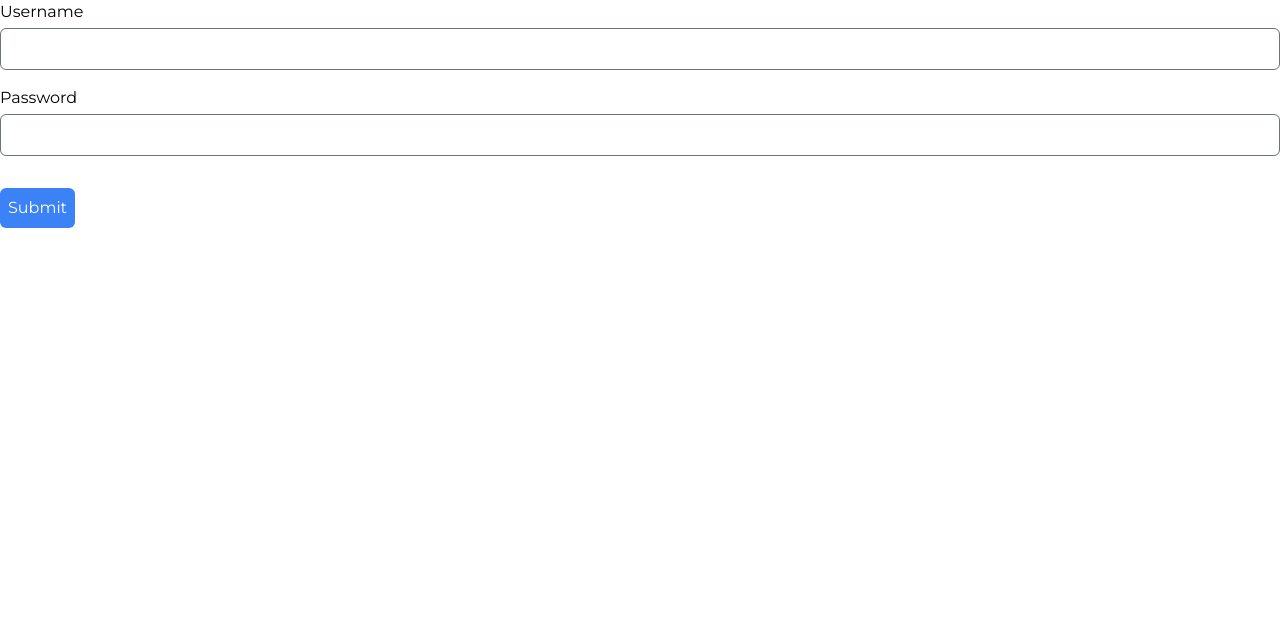
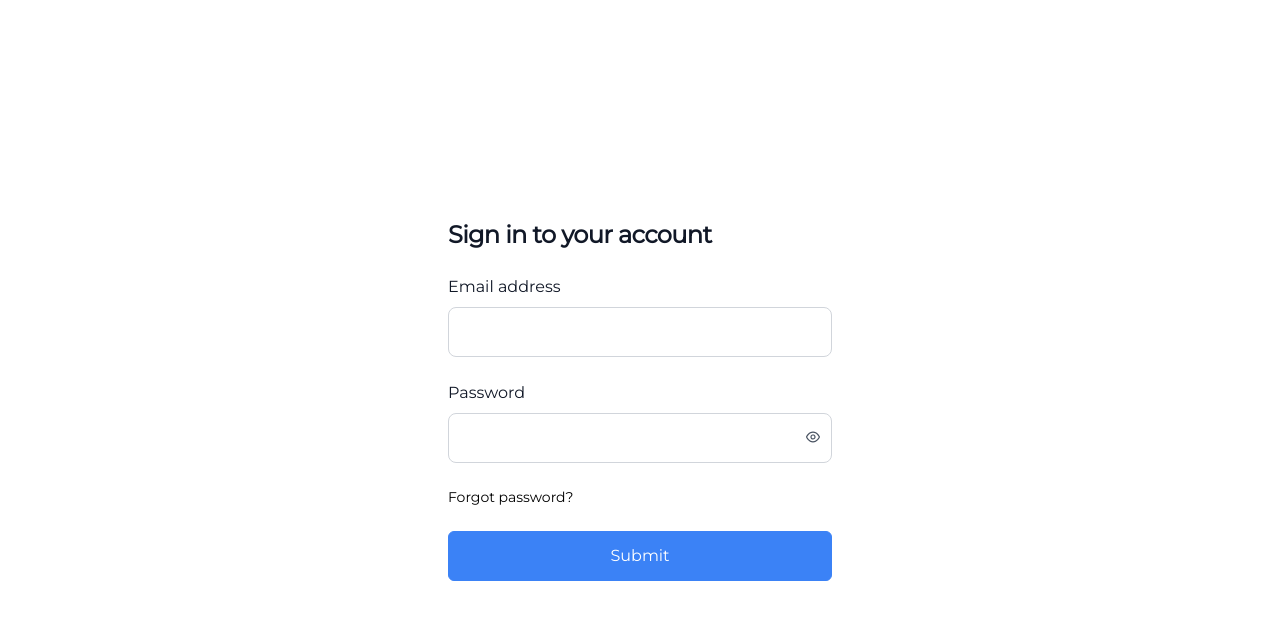
Before and after one commit to antonoal/ananda-nam, a Vue app in the folder ui/: page /login in a window 1280 px wide. Shown: the top 620 px of the page. Built offline with nearby package versions, Linux system fonts and the light colour scheme.

Commit message:
Finalised login form design with i18n support

```diff
--- a/ui/index.html
+++ b/ui/index.html
@@ -12,7 +12,7 @@
     />
     <title>Vite App</title>
   </head>
-  <body>
+  <body class="dark:bg-gray-800 dark:text-white">
     <div id="app"></div>
     <script type="module" src="/src/main.ts"></script>
   </body>
--- a/ui/package.json
+++ b/ui/package.json
@@ -19,6 +19,7 @@
     "primevue": "^3.43.0",
     "vee-validate": "^4.12.2",
     "vue": "^3.3.4",
+    "vue-i18n": "^9.8.0",
     "vue-router": "^4.2.5",
     "yup": "^1.3.2"
   },
--- /dev/null
+++ b/ui/src/i18n.ts
@@ -0,0 +1,19 @@
+import en from '@/locales/en.json'
+import ru from '@/locales/ru.json'
+import { createI18n } from 'vue-i18n'
+
+type MessageSchema = typeof en
+
+const browserLocale = navigator.language.split('-')[0];
+
+const i18n = createI18n<[MessageSchema], 'en' | 'ru'>({
+  legacy: false,
+  locale: browserLocale,
+  fallbackLocale: 'en',
+  messages: {
+    en: en,
+    ru: ru
+  }
+})
+
+export default i18n
--- /dev/null
+++ b/ui/src/locales/en.json
@@ -0,0 +1,13 @@
+{
+  "login": {
+    "header": "Sign in to your account",
+    "email": "Email address",
+    "password": "Password",
+    "forgotPassword": "Forgot password?",
+    "submit": "Submit",
+    "emailInvalid": "Email is invalid",
+    "emailRequired": "Email is required",
+    "pwdRequired": "Password is required",
+    "loginError": "An error occurred during login."
+  }
+}
--- /dev/null
+++ b/ui/src/locales/ru.json
@@ -0,0 +1,13 @@
+{
+  "login": {
+    "header": "Войдите в свой аккаунт",
+    "email": "Адрес электронной почты",
+    "password": "Пароль",
+    "forgotPassword": "Забыли пароль?",
+    "submit": "Войти",
+    "emailInvalid": "Неправильный адрес электронной почты",
+    "emailRequired": "Требуется электронная почта",
+    "pwdRequired": "Необходим пароль",
+    "loginError": "Произошла ошибка при входе в систему."
+  }
+}
--- a/ui/src/main.ts
+++ b/ui/src/main.ts
@@ -9,15 +9,16 @@ import App from './App.vue'
 import router from './router'
 import Tailwind from "primevue/passthrough/tailwind";
 import { authStore } from './store/auth';
-
+import i18n from './i18n';
 
 const app = createApp(App)
 const pinia = createPinia()
 pinia.use(piniaPluginPersistedstate)
 
+app.use(i18n)
 app.use(pinia)
 app.use(router)
-app.use(PrimeVue, { ripple: true, unstyled: true, pt: Tailwind })
+app.use(PrimeVue, { pt: Tailwind })
 
 const auth = authStore()
 
--- a/ui/src/views/LoginView.vue
+++ b/ui/src/views/LoginView.vue
@@ -1,34 +1,59 @@
 <template>
   <Message severity="error" v-if="error">{{ error }}</Message>
-  <form @submit.prevent="login">
-    <div class="mb-4 flex flex-col">
-      <label for="email">Username</label>
-      <input
+  <div class="flex flex-col items-center justify-center px-6 py-8 mx-auto md:h-screen lg:py-0">
+    <div class="w-full md:mt-0 sm:max-w-md xl:p-0">
+      <div class="p-6 space-y-4 md:space-y-6 sm:p-8">
+        <h1
+          class="text-xl font-bold leading-tight tracking-tight text-gray-900 md:text-2xl dark:text-white"
+        >
+          {{ $t('login.header') }}
+        </h1>
+        <form @submit.prevent="login" class="space-y-4 md:space-y-6">
+          <div>
+            <label
+              for="email"
+              class="block mb-2 text-md font-medium text-gray-900 dark:text-white"
+              >{{ $t('login.email') }}</label
+            >
+            <InputText
               v-model="email"
-        v-bind="emailAttrs"
-        type="text"
-        id="email"
-        class="mt-1 p-2 border rounded-md"
-        :class="{ 'border-red-500': errors.email }"
+              v-bind="emailAttr"
+              inputId="email"
+              :class="['w-full', { 'border-red-500': errors.email }]"
             />
-      <span class="text-red-500">{{ errors.email }}</span>
+            <span class="text-red-500 dark:text-red-800">{{ errors.email }}</span>
           </div>
 
           <div class="mb-4 flex flex-col">
-      <label for="password">Password</label>
-      <input
+            <label
+              for="password"
+              class="block mb-2 text-md font-medium text-gray-900 dark:text-white"
+              >{{ $t('login.password') }}</label
+            >
+            <Password
               v-model="password"
-        v-bind="passwordAttrs"
-        type="password"
-        id="password"
-        class="mt-1 p-2 border rounded-md"
-        :class="{ 'border-red-500': errors.password }"
+              v-bind="passwordAttr"
+              toggleMask
+              inputId="password"
+              :feedback="false"
+              :inputClass="['w-full', { 'border-red-500': errors.password }]"
             />
-      <span class="text-red-500">{{ errors.password }}</span>
+            <span class="text-red-500 dark:text-red-800">{{ errors.password }}</span>
           </div>
 
-    <button class="mt-4 p-2 bg-blue-500 text-white rounded-md">Submit</button>
+          <div class="flex items-center justify-between">
+            <a
+              href="#"
+              class="text-sm font-medium text-primary-600 hover:underline dark:text-primary-500"
+              >{{ $t('login.forgotPassword') }}</a
+            >
+          </div>
+
+          <Button type="submit" class="w-full justify-center">{{ $t('login.submit') }}</Button>
         </form>
+      </div>
+    </div>
+  </div>
 </template>
 
 <script setup lang="ts">
@@ -38,21 +63,27 @@ import router from '@/router'
 import { useForm } from 'vee-validate'
 import * as yup from 'yup'
 import Message from 'primevue/message'
+import Password from 'primevue/password'
+import InputText from 'primevue/inputtext'
+import Button from 'primevue/button'
+import { useI18n } from 'vue-i18n'
 
 const auth = authStore()
 const error = ref('')
 
+const { t } = useI18n()
+
 const schema = yup.object().shape({
-  email: yup.string().email('Email is invalid').required('Email is required'),
-  password: yup.string().required('Password is required')
+  email: yup.string().email(t('login.emailInvalid')).required(t('login.emailRequired')),
+  password: yup.string().required(t('login.pwdRequired'))
 })
 
 const { defineField, resetForm, errors, handleSubmit } = useForm({
   validationSchema: schema
 })
 
-const [email, emailAttrs] = defineField('email')
-const [password, passwordAttrs] = defineField('password')
+const [email, emailAttr] = defineField('email', { validateOnModelUpdate: false })
+const [password, passwordAttr] = defineField('password')
 
 const login = handleSubmit(async () => {
   error.value = ''
@@ -67,7 +98,7 @@ const login = handleSubmit(async () => {
     }
     resetForm()
   } catch (e: any) {
-    error.value = e.message || 'An error occurred during login.'
+    error.value = e.message || t('loginError')
   }
 })
 </script>
```
Also changed, not shown: 2 other files (tests, documents, lock files or other folders). Lines whose indentation alone changed are shown as unchanged.
